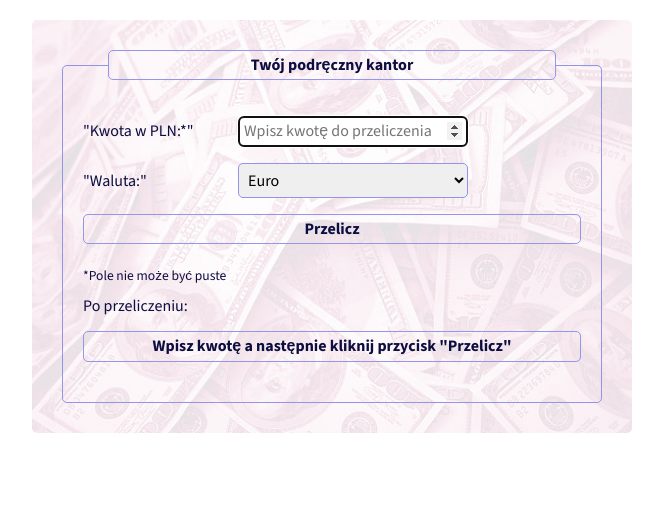
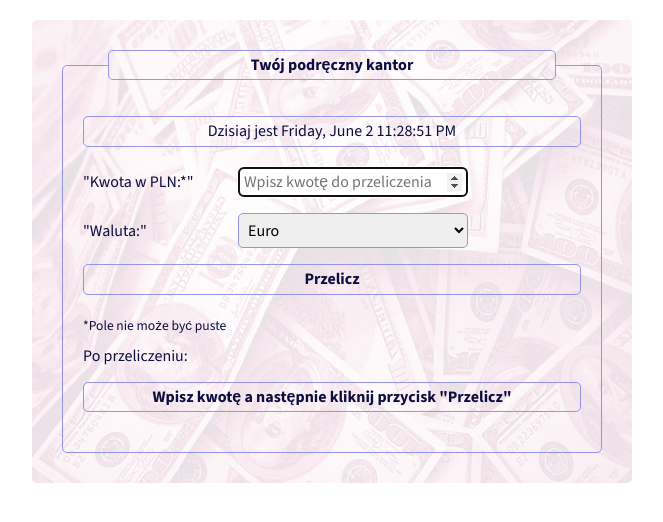
Before and after one commit to DominikaBuczekSzkowron/currency-converter-react, a React (Create React App) app: page / in a window 1280 px wide. Shown: the top 522 px of the page, without its empty margins (308-971 px from the left). Built offline with nearby package versions, Linux system fonts and the light colour scheme.

Commit message:
time and date added

```diff
--- a/src/Form/form.js
+++ b/src/Form/form.js
@@ -1,5 +1,5 @@
 import "./form.css";
-import { useState } from "react";
+import { useEffect, useState } from "react";
 import { currencies } from "../utils/currencies.js";
 import { CurrencySelector } from "./CurrencySelector/CurrencySelector";
 import { InputAmount } from "./InputAmount/InputAmount";
@@ -19,12 +19,35 @@ const Form = () => {
   };
   const onSelectChange = ({ target }) => setCurrency(target.value);
 
+  const [date, setDate] = useState(new Date());
+
+  const day = date.toLocaleDateString(undefined, {
+    weekday: "long",
+    day: "numeric",
+    month: "long",
+  });
+
+  const time = date.toLocaleTimeString();
+
+  useEffect(() => {
+    const intervalID = setInterval(() => {
+      setDate(new Date());
+    }, 1000);
+
+    return () => {
+      clearInterval(intervalID);
+    };
+  }, []);
+
   return (
     <form onSubmit={convert} className="form">
       <fieldset className="form__fieldset">
         <legend className="form__legend">
           <strong>Twój podręczny kantor</strong>
         </legend>
+        <p className="form__result">
+          Dzisiaj jest {day} {time}
+        </p>
         <p>
           <InputAmount onChange={(value) => setAmountToConvert(+value)} />
         </p>
```
